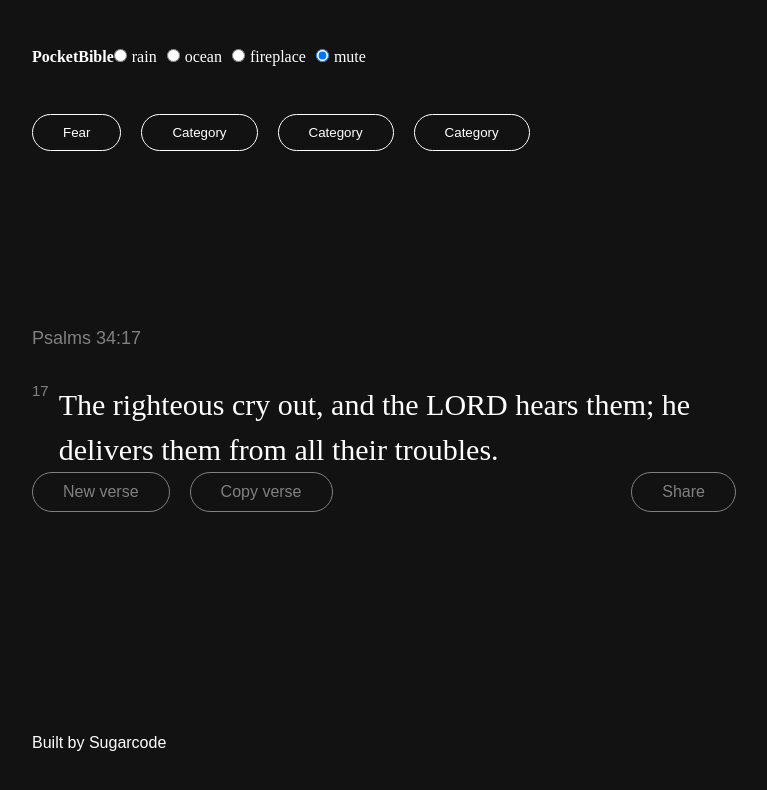
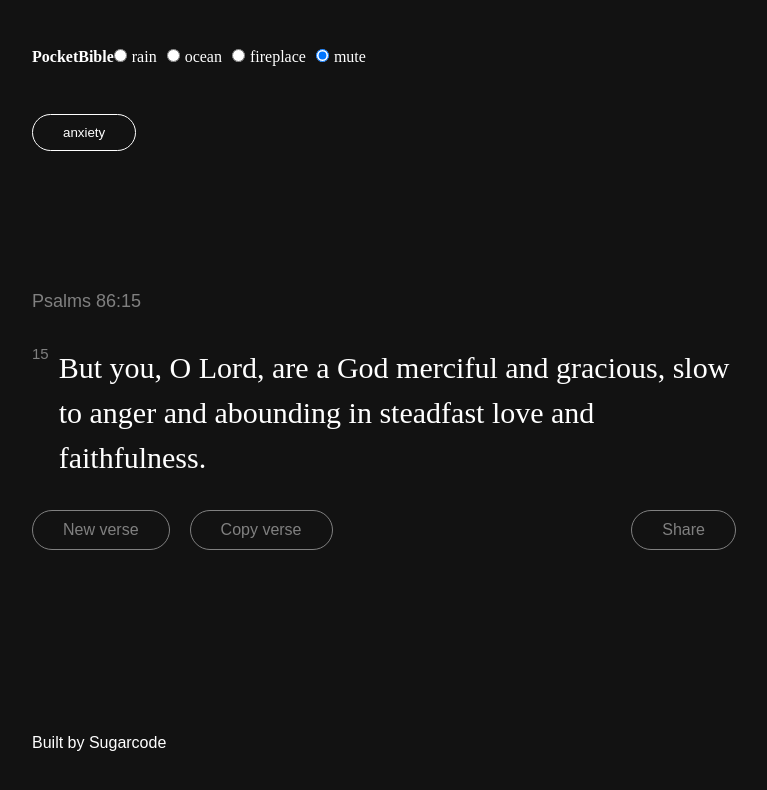
Before and after one commit to emmanuelojiji/pocket-bible-22, a React (Create React App) app: page / in a window 1280 px wide. Shown: the top 790 px of the page, without its empty margins (256-1023 px from the left). Built offline with nearby package versions, Linux system fonts and the light colour scheme.

Commit message:
Change category function created

```diff
--- a/src/App.js
+++ b/src/App.js
@@ -9,6 +9,12 @@ import Loading from "./Components/Loading";
 import rain_bg from "./rain-gif.webp";
 
 function App() {
+  const [currentCategory, setCurrentCategory] = useState("");
+
+  /*useEffect(() => {
+    console.log(currentCategory)
+  })*/
+
   /* All Quotes Array */
   let randomIndex = Math.floor(Math.random() * Quotes.length);
   let randomVerseName = Quotes[randomIndex].verse_name;
@@ -22,11 +28,32 @@ function App() {
   const [currentVerseNumber, setCurrentVerseNumber] =
     useState(randomVerseNumber);
 
-  const getRandomVerse = () => {
-    setCurrentVerse(randomVerse);
-    setCurrentVerseName(randomVerseName);
-    setCurrentVerse_2(randomVerse_2);
-    setCurrentVerseNumber(randomVerseNumber);
+  let newCategoryArray = Quotes.filter(
+    (quote) => quote.category === currentCategory
+  );
+
+  const changeVerse = () => {
+    if (currentCategory === "") {
+      let randomIndex = Math.floor(Math.random() * Quotes.length);
+      let randomVerseName = Quotes[randomIndex].verse_name;
+      let randomVerse = Quotes[randomIndex].verse;
+      let randomVerse_2 = Quotes[randomIndex].verse_2;
+      let randomVerseNumber = Quotes[randomIndex].verse_number;
+      setCurrentVerse(randomVerse);
+      setCurrentVerseName(randomVerseName);
+      setCurrentVerse_2(randomVerse_2);
+      setCurrentVerseNumber(randomVerseNumber);
+    } else {
+      let randomIndex = Math.floor(Math.random() * newCategoryArray.length);
+      let randomVerseName = newCategoryArray[randomIndex].verse_name;
+      let randomVerse = newCategoryArray[randomIndex].verse;
+      let randomVerse_2 = newCategoryArray[randomIndex].verse_2;
+      let randomVerseNumber = newCategoryArray[randomIndex].verse_number;
+      setCurrentVerse(randomVerse);
+      setCurrentVerseName(randomVerseName);
+      setCurrentVerse_2(randomVerse_2);
+      setCurrentVerseNumber(randomVerseNumber);
+    }
   };
 
   useEffect(() => {
@@ -47,33 +74,17 @@ function App() {
     }
   };
 
+  const changeCategory = (e) => {
+    setCurrentCategory(e.target.value);
+    changeVerse();
+  };
+
   const copyVerse = () => {
     navigator.clipboard.writeText(`${currentVerse} - ${currentVerseName}`);
 
     navigator.clipboard
       .readText()
       .then((copiedText) => console.log(copiedText));
-  };
-
-  const [currentCategory, setCurrentCategory] = useState();
-
-  let newCategoryArray = Quotes.filter(
-    (quote) => quote.category === currentCategory
-  );
-
-  const changeCategory = (e) => {
-    if (currentCategory !== e.target.value) {
-      let randomIndex = Math.floor(Math.random() * newCategoryArray.length);
-      let randomVerseName = newCategoryArray[randomIndex].verse_name;
-      let randomVerse = newCategoryArray[randomIndex].verse;
-      let randomVerse_2 = newCategoryArray[randomIndex].verse_2;
-      let randomVerseNumber = newCategoryArray[randomIndex].verse_number;
-
-      setCurrentVerse(randomVerse);
-      setCurrentVerseName(randomVerseName);
-      setCurrentVerse_2(randomVerse_2);
-      setCurrentVerseNumber(randomVerseNumber);
-    }
   };
 
   const activeCategory = {
@@ -141,19 +152,15 @@ function App() {
             className="category-pill"
             value="anxiety"
             onClick={(e) => {
-              currentCategory === "anxiety"
-                ? setCurrentCategory()
-                : setCurrentCategory("anxiety");
-
               changeCategory(e);
+              currentCategory !== e.target.value
+                ? setCurrentCategory(e.target.value)
+                : setCurrentCategory("");
             }}
             style={currentCategory === "anxiety" ? activeCategory : null}
           >
-            Fear
+            anxiety
           </button>
-          <button className="category-pill">Category</button>
-          <button className="category-pill">Category</button>
-          <button className="category-pill">Category</button>
         </div>
 
         <div className="quote-container">
@@ -169,7 +176,7 @@ function App() {
             <div>
               <button
                 className="new-verse-button button-transparent"
-                onClick={() => getRandomVerse()}
+                onClick={() => changeVerse()}
               >
                 New verse
               </button>
@@ -181,7 +188,7 @@ function App() {
 
             <button
               className="button-transparent"
-              onClick={() => getRandomVerse()}
+              onClick={() => changeVerse()}
             >
               Share
             </button>
--- a/src/App.scss
+++ b/src/App.scss
@@ -54,6 +54,7 @@ footer {
   display: flex;
   width: 100%;
   justify-content: space-between;
+  margin-top: 30px;
 
 
   @media (max-width: 900px) {
--- a/src/Components/QuotesArray.js
+++ b/src/Components/QuotesArray.js
@@ -35,11 +35,13 @@ export const Quotes = [
       "The righteous cry out, and the LORD hears them; he delivers them from all their troubles.",
     verse_name: "Psalms 34:17",
     verse_number: "17",
+    category:"anxiety"
   },
   {
     verse: "When anxiety was great within me, your consolation brought me joy.",
     verse_name: "Psalms 94:19",
     verse_number: "19",
+    category: "anxiety"
   },
   {
     verse:
@@ -48,12 +50,14 @@ export const Quotes = [
       "And the peace of God, which transcends all understanding, will guard your hearts and your minds in Christ Jesus.",
     verse_name: "Philippians 4:6-7",
     verse_number: "7",
+    category:"anxiety"
   },
   {
     verse:
       "The righteous cry out, and the LORD hears them; he delivers them from all their troubles.",
     verse_name: "Psalms 34:17",
     verse_number: "17",
+    category:"anxiety"
   },
 
   {
@@ -71,4 +75,39 @@ export const Quotes = [
     verse_number: "15",
     category: "anger",
   },
+  {
+    verse:
+      "But you, O Lord, are a God merciful and gracious, slow to anger and abounding in steadfast love and faithfulness.",
+    verse_name: "Psalms 86:15",
+    verse_number: "15",
+    category: "anger",
+  },
+  {
+    verse:
+      "But you, O Lord, are a God merciful and gracious, slow to anger and abounding in steadfast love and faithfulness.",
+    verse_name: "Psalms 86:15",
+    verse_number: "15",
+    category: "anger",
+  },
+  {
+    verse:
+      "But you, O Lord, are a God merciful and gracious, slow to anger and abounding in steadfast love and faithfulness.",
+    verse_name: "Psalms 86:15",
+    verse_number: "15",
+    category: "anger",
+  },
+  {
+    verse:
+      "But you, O Lord, are a God merciful and gracious, slow to anger and abounding in steadfast love and faithfulness.",
+    verse_name: "Psalms 86:15",
+    verse_number: "15",
+    category: "anger",
+  },
+  {
+    verse:
+      "But you, O Lord, are a God merciful and gracious, slow to anger and abounding in steadfast love and faithfulness.",
+    verse_name: "Psalms 86:15",
+    verse_number: "15",
+    category: "anger",
+  },
 ];
```
